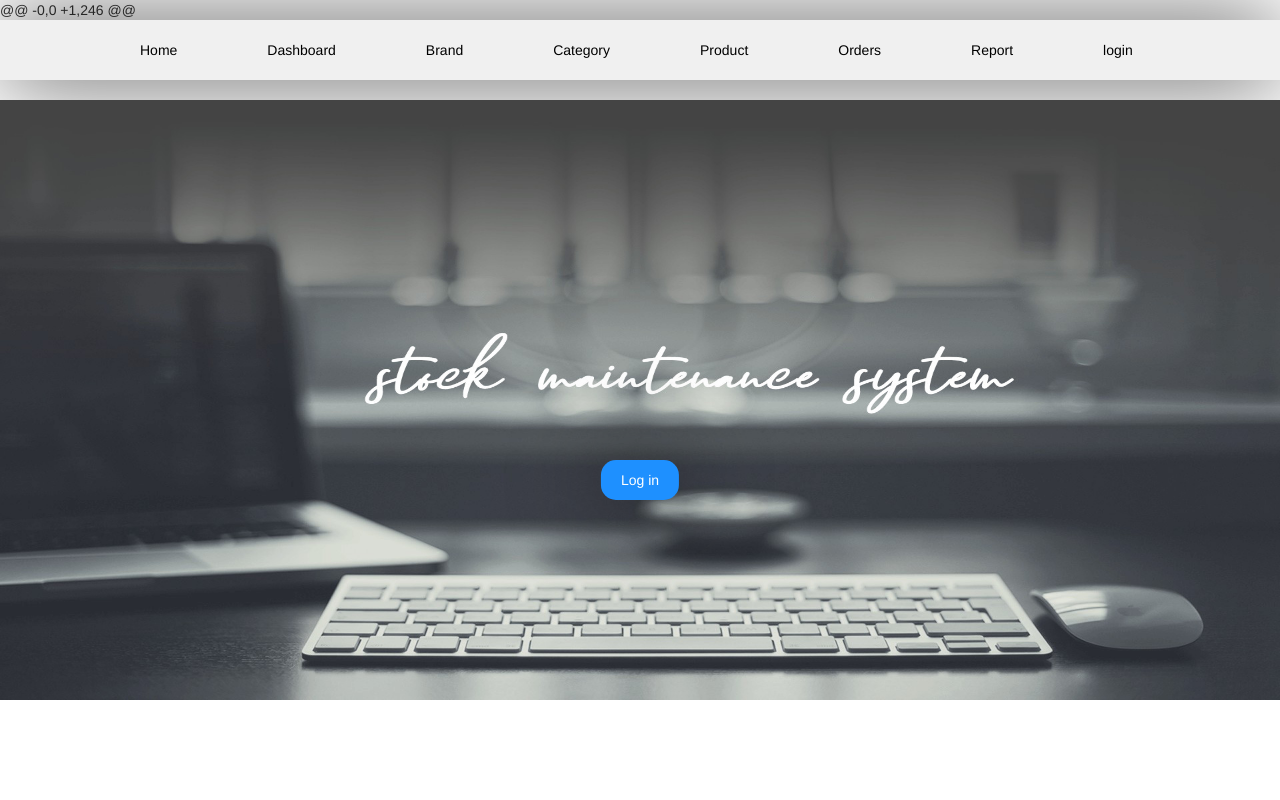
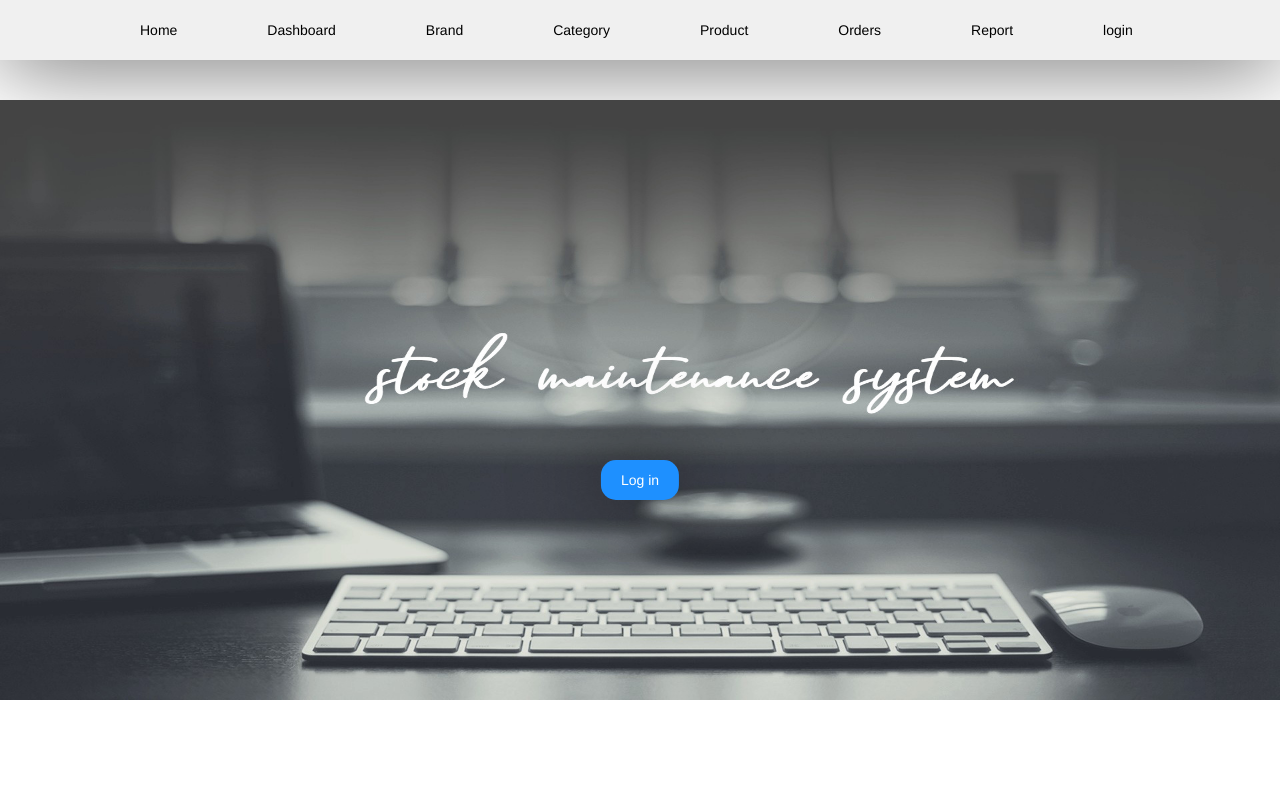
Before and after one commit to BsvsVijay/BsvsVijay.github.io, a PHP site: page / in a window 1280 px wide. Run offline with PHP 8.4, Linux system fonts and the light colour scheme.

Commit message:
file changed to index.html

```diff
--- a/index.html
+++ b/index.html
@@ -1,4 +1,3 @@
-@@ -0,0 +1,246 @@
 <?php
 $usernameErr="Name";
 $passErr="Password";
```
Also changed, not shown: Stock.php (line endings or trailing spaces), brand.php (line endings or trailing spaces), dashboard.php (line endings or trailing spaces).
